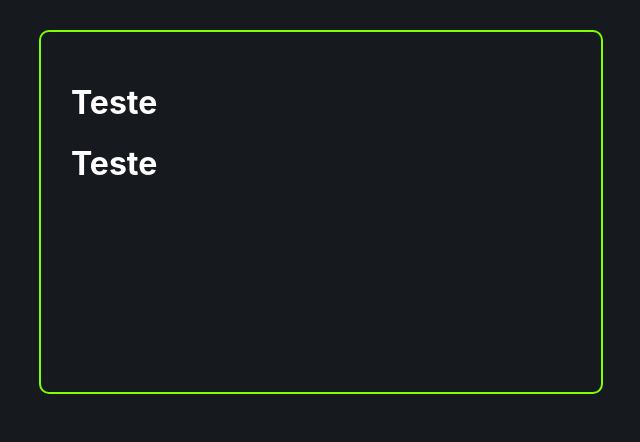
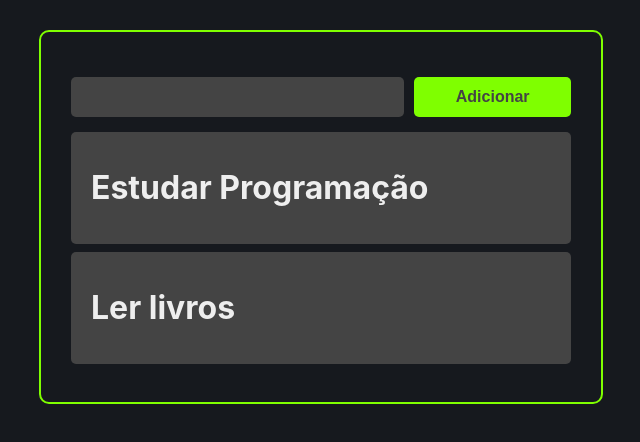
Before and after one commit to carloshenryck/trybe-exercises, a React (Vite) app in the folder front-end/bloco-10-introducao-a-react/dia-1-hello-world-no-react/firstProject/: page / in a window 1280 px wide. Shown: the top 442 px of the page, without its empty margins (319-959 px from the left). Built offline with nearby package versions, Linux system fonts and the light colour scheme.

Commit message:
app de nota - em processo

```diff
--- a/front-end/bloco-10-introducao-a-react/dia-1-hello-world-no-react/firstProject/src/App.jsx
+++ b/front-end/bloco-10-introducao-a-react/dia-1-hello-world-no-react/firstProject/src/App.jsx
@@ -1,6 +1,7 @@
 import React, { useState } from 'react';
 
 import Tasks from './components/Tasks';
+import AddTask from './components/AddTask';
 import './App.css'
 
 const App = () => {
@@ -17,9 +18,20 @@
     },
   ]);
 
+  const handleTaskAddition = (taskTitle) => {
+    const newTask = [...tasks, {
+      title: taskTitle,
+      id: Math.random(10),
+      completed: false,
+    }]
+
+    setTasks(newTask);
+  }
+
   return (
     <>
       <div className="container">
+        <AddTask />
         <Tasks tasks={tasks}/>
       </div>
     </>
--- /dev/null
+++ b/front-end/bloco-10-introducao-a-react/dia-1-hello-world-no-react/firstProject/src/components/AddTask.css
@@ -0,0 +1,21 @@
+.add-task-container {
+  margin: 15px 0;
+  width: 100%;
+  display: flex;
+}
+
+.add-task-input {
+  height: 40px;
+  padding: 0 10px;
+  border-radius: 5px;
+  border: none;
+  flex: 2;
+  background-color: #444;
+  color: #eee;
+  font-size: 16px;
+}
+
+.add-task-button-container {
+  margin-left: 10px;
+  flex: 1;
+}
--- /dev/null
+++ b/front-end/bloco-10-introducao-a-react/dia-1-hello-world-no-react/firstProject/src/components/AddTask.jsx
@@ -0,0 +1,30 @@
+import React, { useState } from "react";
+
+import Button from "./Button";
+
+import './AddTask.css';
+
+const AddTask = () => {
+  const [inputData, setInputData] = useState('');
+
+  const handleInputChange = (e) => {
+    setInputData(e.target.value);
+  }
+
+  return (
+    <div className="add-task-container">
+      <input
+        onChange={handleInputChange}
+        value={inputData}
+        className="add-task-input"
+        type="text"
+      />
+
+      <div className="add-task-button-container">
+        <Button>Adicionar</Button>
+      </div>
+    </div>
+  );
+}
+
+export default AddTask;
--- /dev/null
+++ b/front-end/bloco-10-introducao-a-react/dia-1-hello-world-no-react/firstProject/src/components/Button.css
@@ -0,0 +1,12 @@
+.add-button {
+  background-color: chartreuse;
+  height: 40px;
+  padding: 0 10px;
+  border-radius: 5px;
+  width: 100%;
+  font-size: 16px;
+  color: #444;
+  font-weight: bold;
+  cursor: pointer;
+  border: none;
+}
--- /dev/null
+++ b/front-end/bloco-10-introducao-a-react/dia-1-hello-world-no-react/firstProject/src/components/Button.jsx
@@ -0,0 +1,13 @@
+import React from "react";
+
+import './Button.css'
+
+const Button = ({ children, onClick }) => {
+  return (
+    <button onClick={onClick} className="add-button">
+      {children}
+    </button>
+  );
+}
+
+export default Button;
--- /dev/null
+++ b/front-end/bloco-10-introducao-a-react/dia-1-hello-world-no-react/firstProject/src/components/Task.css
@@ -0,0 +1,10 @@
+.task-container {
+  background-color: #444;
+  margin: 8px 0;
+  padding: 15px 20px;
+  display: flex;
+  border-radius: 5px;
+  justify-content: space-between;
+  color: #eee;
+  align-items: center;
+}
--- a/front-end/bloco-10-introducao-a-react/dia-1-hello-world-no-react/firstProject/src/components/Task.jsx
+++ b/front-end/bloco-10-introducao-a-react/dia-1-hello-world-no-react/firstProject/src/components/Task.jsx
@@ -1,7 +1,12 @@
 import React from "react";
+import './Task.css'
 
-const Task = () => {
-  return <h1>Teste</h1>;
+const Task = ({ task }) => {
+  return (
+    <div className="task-container">
+      <h1> {task.title} </h1>
+    </div>
+  );
 }
 
 export default Task;
--- a/front-end/bloco-10-introducao-a-react/dia-1-hello-world-no-react/firstProject/src/components/Tasks.jsx
+++ b/front-end/bloco-10-introducao-a-react/dia-1-hello-world-no-react/firstProject/src/components/Tasks.jsx
@@ -4,7 +4,7 @@
 const Tasks = ({ tasks }) => {
   return (
     <>
-      {tasks.map(task => <Task />)}
+      {tasks.map(task => <Task task={task}/>)}
     </>
   );
 }
```
